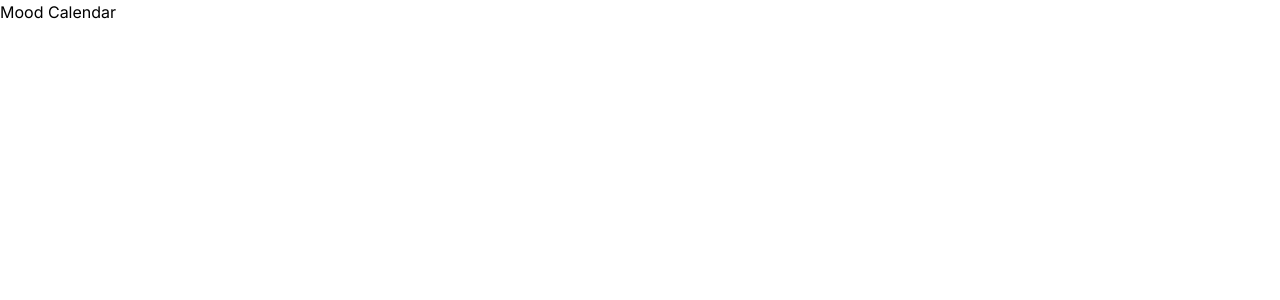
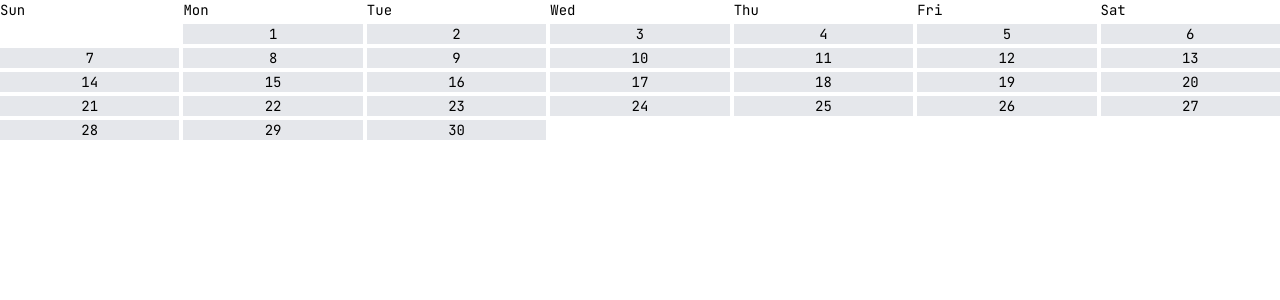
Before and after one commit to asifjirayat/mood-calendar, a React (Vite) app: page / in a window 1280 px wide. Shown: the top 300 px of the page. Built offline with nearby package versions, Linux system fonts and the light colour scheme.

Commit message:
Calendar grid

```diff
--- a/src/App.jsx
+++ b/src/App.jsx
@@ -1,5 +1,45 @@
 import React from "react";
 
 export default function App() {
-  return <div>Mood Calendar</div>;
+  const year = 2025;
+  const month = 8; // 0-Index based
+
+  // Calculate number of days in a month
+  const daysInMonth = new Date(year, month + 1, 0).getDate();
+
+  // 0 = Sunday, .... 6 = Saturday
+  const firstDayOfWeek = new Date(year, month, 1).getDay();
+
+  // Array with days
+  const days = Array.from({ length: daysInMonth + firstDayOfWeek }, (_, i) => {
+    if (i < firstDayOfWeek) return null; //padding
+    return i - firstDayOfWeek + 1; // day number
+  });
+
+  console.log(days);
+
+  return (
+    <div className="grid grid-cols-7 gap-1">
+      {/* Weekday headers */}
+      <div className="font-mono text-sm">Sun</div>
+      <div className="font-mono text-sm">Mon</div>
+      <div className="font-mono text-sm">Tue</div>
+      <div className="font-mono text-sm">Wed</div>
+      <div className="font-mono text-sm">Thu</div>
+      <div className="font-mono text-sm">Fri</div>
+      <div className="font-mono text-sm">Sat</div>
+
+      {/* Day buttons */}
+      {days.map((day, index) => (
+        <button
+          key={index}
+          className={`font-mono text-sm ${
+            day ? "bg-gray-200" : "bg-transparent"
+          }`}
+        >
+          {day}
+        </button>
+      ))}
+    </div>
+  );
 }
```
